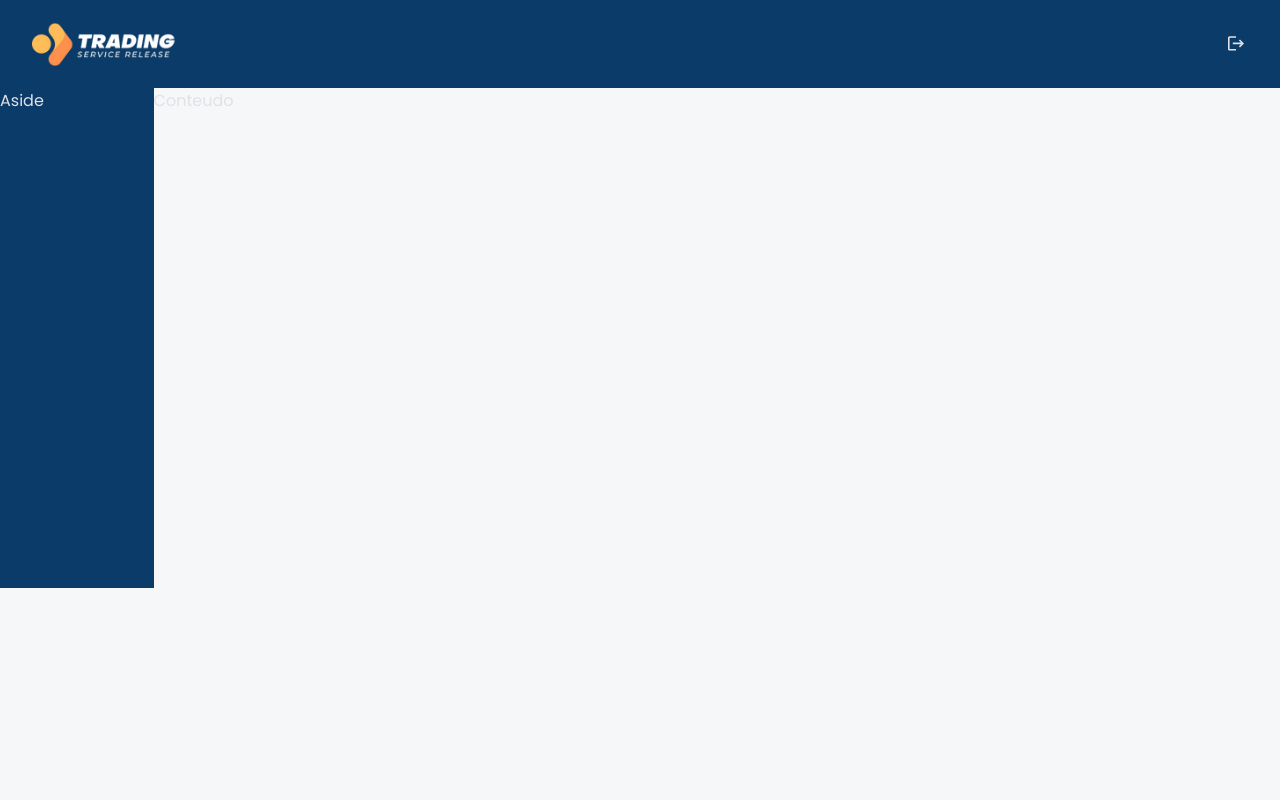
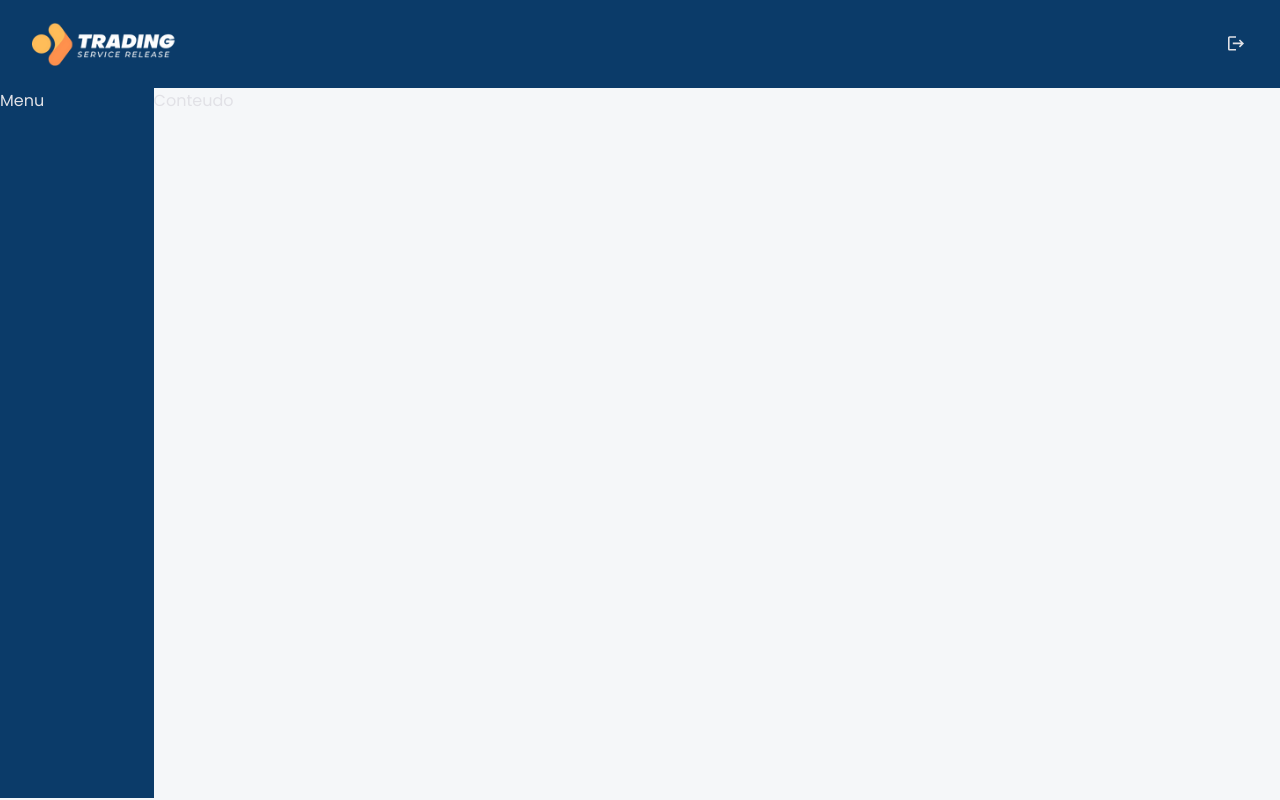
Before and after one commit to WillDevAC/TRADING-SERVICE-CLIENT, a Next.js app: page /admin in a window 1280 px wide. Built offline with nearby package versions, Linux system fonts and the light colour scheme; a web font is replaced by a local one.

Commit message:
feat/dashboard

```diff
--- a/src/components/dashboard/aside/index.tsx
+++ b/src/components/dashboard/aside/index.tsx
@@ -1,12 +1,19 @@
-import React from "react";
+import React, { useEffect, useState } from "react";
 
 import { Menu, Conteudo } from "./styles";
 
 const aside: React.FC = () => {
+
+  const [ GetScreenSize, SetScreenSize ] = useState(0);
+
+  useEffect(() => {
+    SetScreenSize(window.innerHeight);
+  }, [])
+
   return (
     <>
-      <Menu>
-        <p>Aside</p>
+      <Menu screensize={GetScreenSize}>
+        <p>Menu</p>
       </Menu>
       <Conteudo>
         <p>Conteudo</p>
--- a/src/components/dashboard/aside/styles.ts
+++ b/src/components/dashboard/aside/styles.ts
@@ -1,7 +1,11 @@
 import styled from 'styled-components';
 
-export const Menu = styled.aside `
-    height: 500px;
+interface Props {
+    screensize: string;
+}
+
+export const Menu = styled.aside<Props> `
+    height: calc(${props => props.screensize}px - 90px);
     width: 12%;
     background-color: #0B3B69;
     float: left;
```
